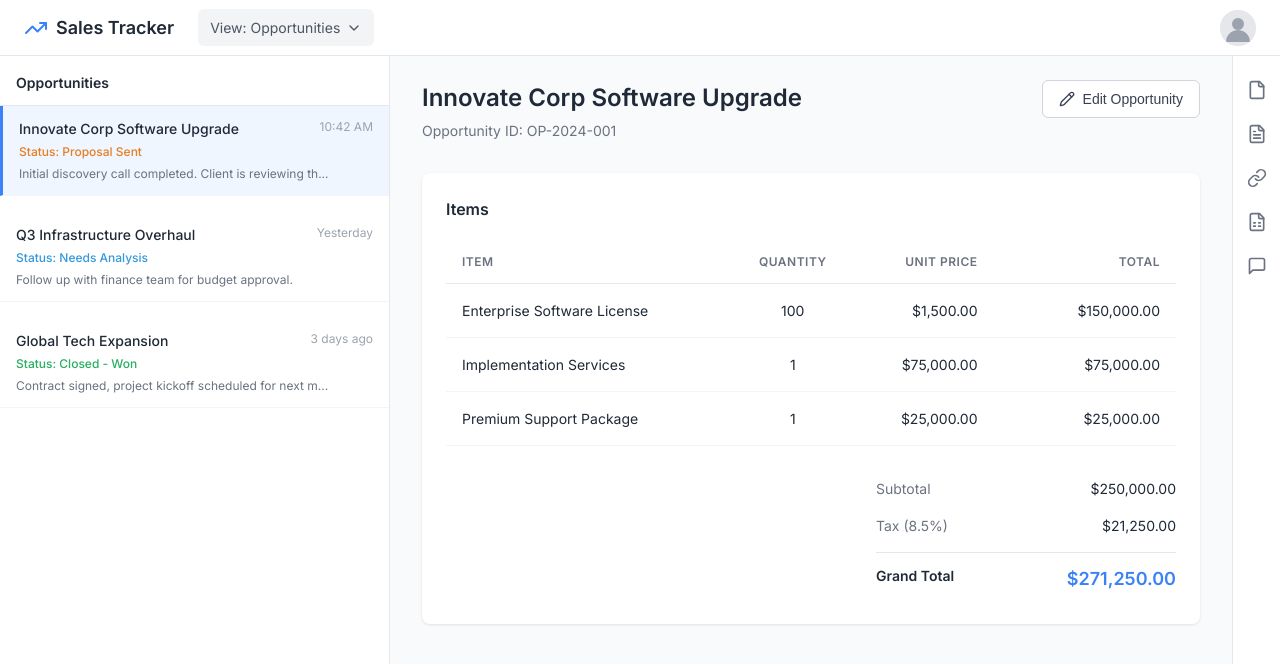
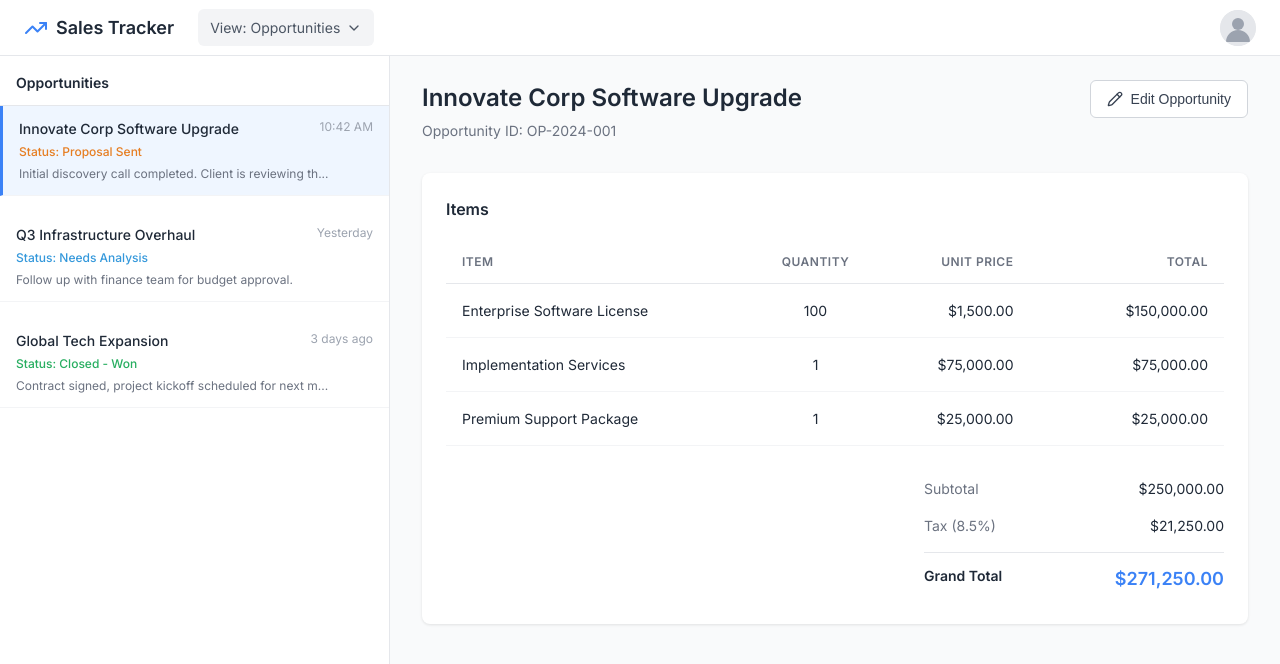
Before and after one commit to BhavaniPolagani10/Hackathon, a React (Vite) app in the folder frontend/: page / in a window 1280 px wide. Shown: the top 664 px of the page. Built offline with nearby package versions, Linux system fonts and the light colour scheme; the HTML template or start-up script is replaced by a standard one.

Commit message:
Hided the right side side bar for opportunity page

```diff
--- a/frontend/src/components/OpportunityDetail.tsx
+++ b/frontend/src/components/OpportunityDetail.tsx
@@ -4,6 +4,7 @@ import './OpportunityDetail.css';
 
 interface OpportunityDetailProps {
   opportunity: Opportunity;
+  showSidebar?: boolean;
 }
 
 function formatCurrency(value: number): string {
@@ -14,7 +15,7 @@ function formatCurrency(value: number): string {
   }).format(value);
 }
 
-function OpportunityDetail({ opportunity }: OpportunityDetailProps) {
+function OpportunityDetail({ opportunity, showSidebar = true }: OpportunityDetailProps) {
   return (
     <div className="opportunity-detail">
       <div className="detail-content">
@@ -71,6 +72,7 @@ function OpportunityDetail({ opportunity }: OpportunityDetailProps) {
         </section>
       </div>
 
+      {showSidebar && (
         <aside className="detail-sidebar">
           <button className="sidebar-action" aria-label="Notes">
             <FileIcon size={20} />
@@ -88,6 +90,7 @@ function OpportunityDetail({ opportunity }: OpportunityDetailProps) {
             <MessageSquare size={20} />
           </button>
         </aside>
+      )}
     </div>
   );
 }
--- a/frontend/src/pages/SalesTrackerPage.tsx
+++ b/frontend/src/pages/SalesTrackerPage.tsx
@@ -31,7 +31,9 @@ function SalesTrackerPage() {
               selectedId={selectedOpportunityId}
               onSelect={setSelectedOpportunityId}
             />
-            {selectedOpportunity && <OpportunityDetail opportunity={selectedOpportunity} />}
+            {selectedOpportunity && (
+              <OpportunityDetail opportunity={selectedOpportunity} showSidebar={false} />
+            )}
           </>
         ) : (
           <>
```
Lines whose indentation alone changed are shown as unchanged.
